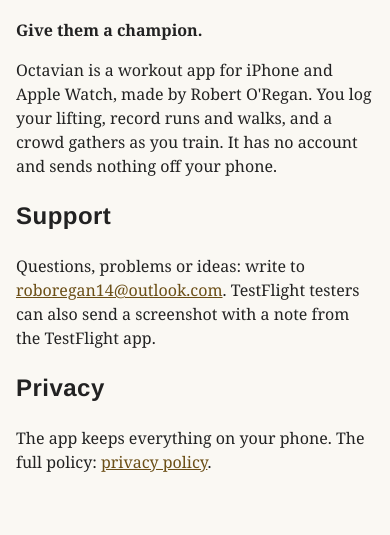
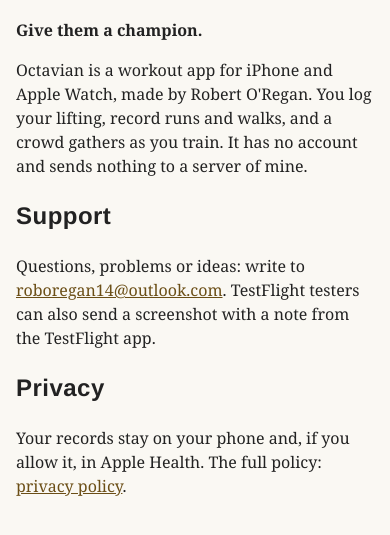
Before and after one commit to roboregan14/octavian, a plain HTML site: page index.html in a window 390 px wide. Shown: the part 83-618 px from the top of the page. Drawn offline with Linux system fonts and the light colour scheme.

Commit message:
Support page: say plainly where records live (the phone and, if allowed, Apple Health; no server of mine)
Co-Authored-By: Claude <noreply@anthropic.com>

```diff
--- a/index.html
+++ b/index.html
@@ -1,5 +1,5 @@
 <!doctype html><html lang=en><head><meta charset=utf-8><meta name=viewport content='width=device-width,initial-scale=1'><title>Octavian</title><style>body{font-family:Georgia,serif;max-width:720px;margin:2rem auto;padding:0 1rem;line-height:1.5;color:#222;background:#faf8f3}
 h1,h2{font-family:Helvetica,Arial,sans-serif;letter-spacing:.02em}h1{text-transform:uppercase}a{color:#6b4e16}hr{border:0;border-top:1px solid #c9b07a}</style></head><body><h1>Octavian</h1><p><strong>Give them a champion.</strong></p>
-<p>Octavian is a workout app for iPhone and Apple Watch, made by Robert O'Regan. You log your lifting, record runs and walks, and a crowd gathers as you train. It has no account and sends nothing off your phone.</p>
+<p>Octavian is a workout app for iPhone and Apple Watch, made by Robert O'Regan. You log your lifting, record runs and walks, and a crowd gathers as you train. It has no account and sends nothing to a server of mine.</p>
 <h2>Support</h2><p>Questions, problems or ideas: write to <a href='mailto:roboregan14@outlook.com'>roboregan14@outlook.com</a>. TestFlight testers can also send a screenshot with a note from the TestFlight app.</p>
-<h2>Privacy</h2><p>The app keeps everything on your phone. The full policy: <a href='privacy.html'>privacy policy</a>.</p></body></html>
+<h2>Privacy</h2><p>Your records stay on your phone and, if you allow it, in Apple Health. The full policy: <a href='privacy.html'>privacy policy</a>.</p></body></html>
```
